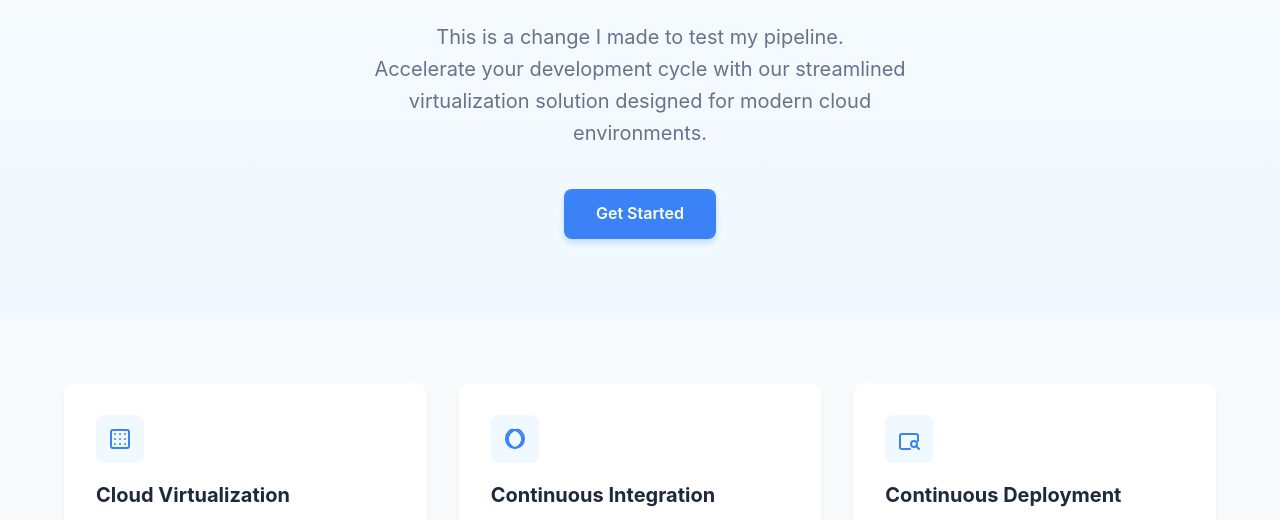
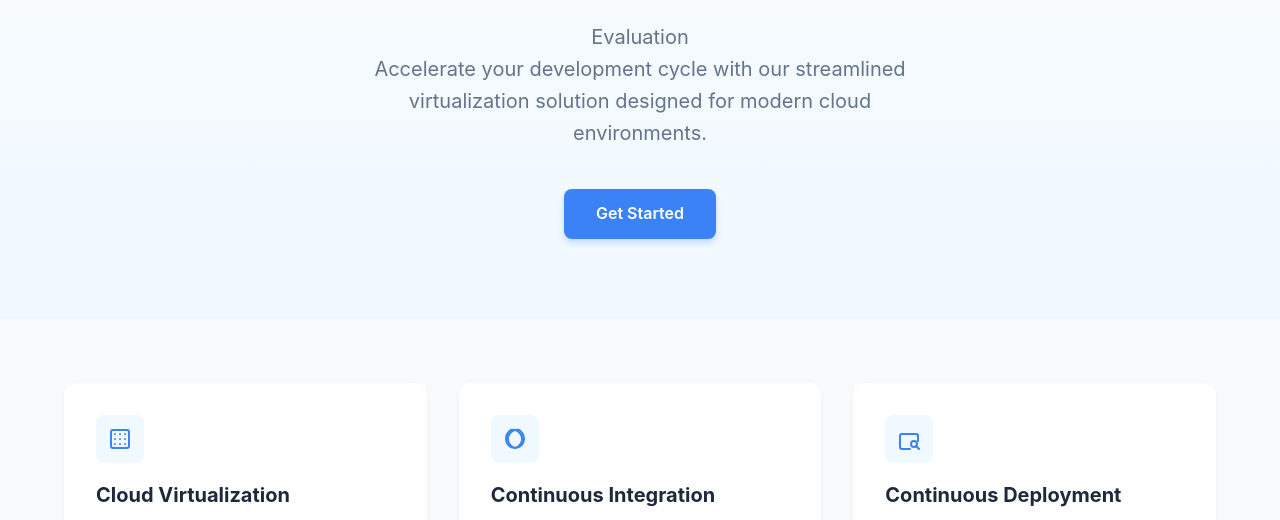
Before and after one commit to thearyanthegr8/vcc-project-repo, a plain HTML site: page index.html in a window 1280 px wide. Shown: the part 246-766 px from the top of the page. Drawn offline with Linux system fonts and the light colour scheme.

Commit message:
Evaluation

```diff
--- a/index.html
+++ b/index.html
@@ -191,7 +191,7 @@
     <section class="hero">
       <h1>Modern CI/CD Pipeline for Cloud Virtualization</h1>
       <p>
-        This is a change I made to test my pipeline.
+        Evaluation
         <br />
         Accelerate your development cycle with our streamlined virtualization
         solution designed for modern cloud environments.
```
